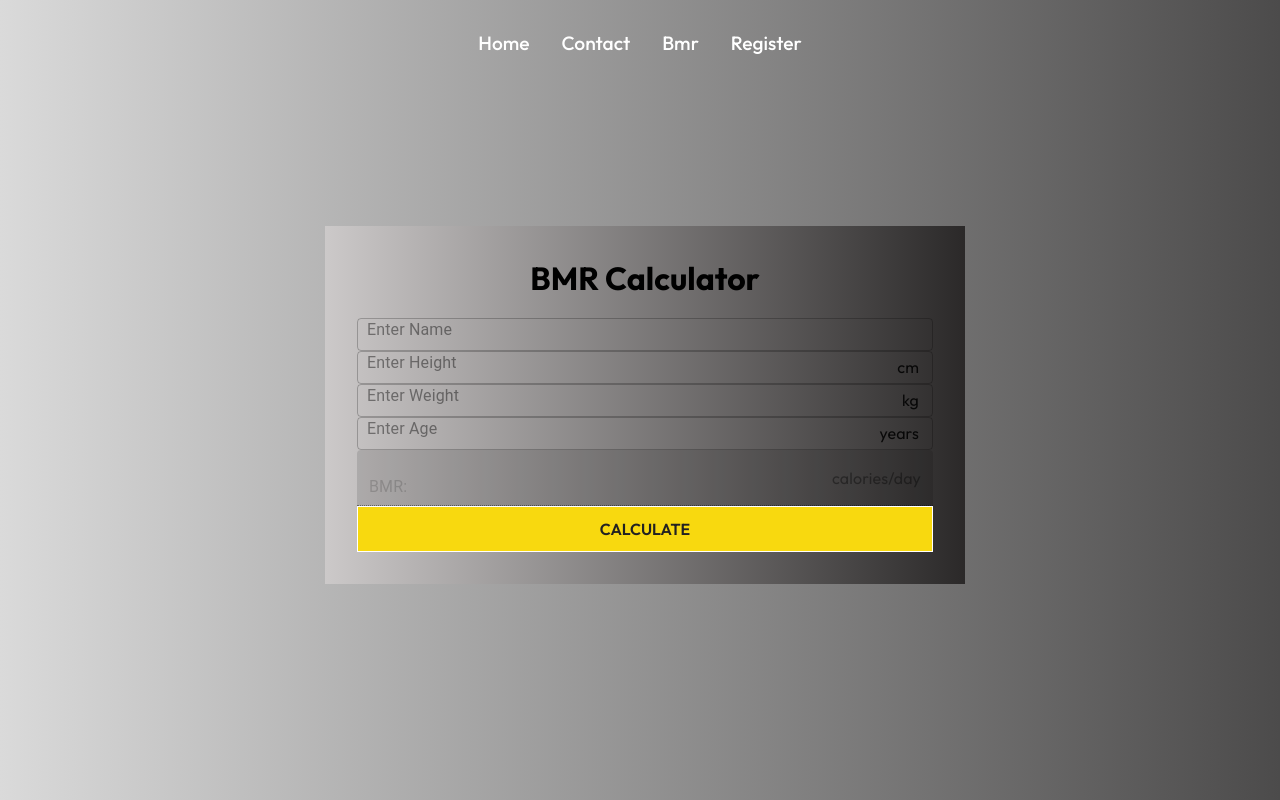
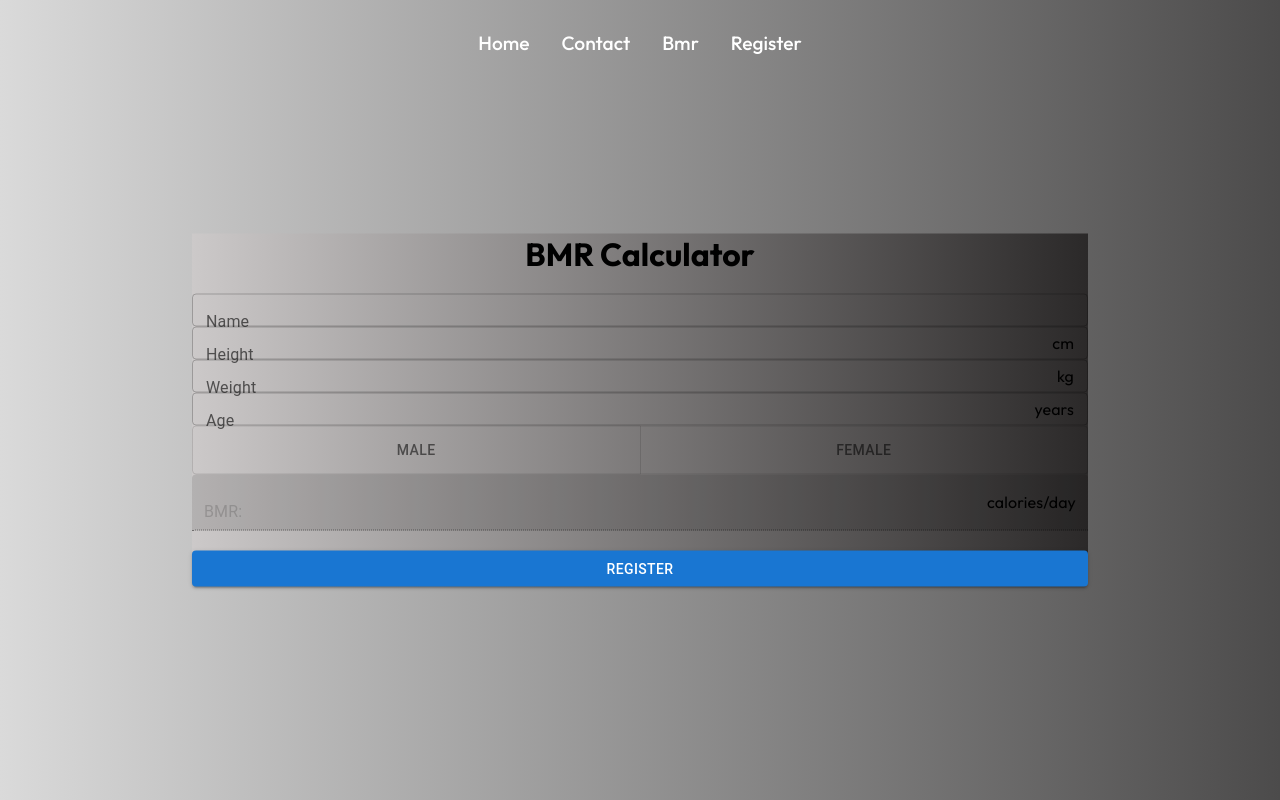
Before and after one commit to Uddeshya-UD/ReactjsProject, a React (Create React App) app: page /Bmr in a window 1280 px wide. Shown: the top 800 px of the page. Built offline with nearby package versions, Linux system fonts and the light colour scheme.

Commit message:
fixed some bugs

```diff
--- a/src/components/BmrCalculator.js
+++ b/src/components/BmrCalculator.js
@@ -1,8 +1,8 @@
 import React, { useState } from 'react';
 import TextField from '@mui/material/TextField';
-import {
-  Button,
-} from 'reactstrap';
+import Button from '@mui/material/Button';
+import { ToggleButtonGroup, ToggleButton } from '@mui/material';
+
 import './BmrComponentStyles.css'
 
 const BmrCalculator = () => {
@@ -11,23 +11,34 @@ const BmrCalculator = () => {
     const [height, setHeight] = useState('');
     const [weight, setWeight] = useState('');
     const [age, setAge] = useState('');
+    const [gender,setGender] = useState('')
+
+          const handleGenderChange = (event, newGender) => {
+            setGender(newGender);
+          };
 
     const handleClick = (e) => {
       e.preventDefault();
-      const customer = { name, weight, height, age };
+      const customer = { name, weight, height, age , gender };
+      let bmr = 0;
+
+      if(gender == "M"){
+       bmr = 88.362 + 13.397 * weight + 4.799 * height - 5.677 * age;
+      } else {
+         bmr = 447.593 + 9.247 * weight + 3.098 * height - 4.330 * age;
+      }
+
       console.log(customer);
 
-      const bmr = 88.362 + 13.397 * weight + 4.799 * height - 5.677 * age;
-      console.log('bmr: ', bmr);
       var bmrElement = document.getElementById('bmr');
       bmrElement.value = bmr;
     };
 
   return (
-<div class="main">
+<div className="main">
 
             <form
-                className="form"
+                className="Bform"
                 component="form"
                 noValidate
                 autoComplete="off"
@@ -41,6 +52,7 @@ const BmrCalculator = () => {
                     id="form-field"
                     variant="outlined"
                     value={name}
+                    label="Name"
                     onChange={(e) => setName(e.target.value)}
                     fullWidth
                   />
@@ -50,6 +62,7 @@ const BmrCalculator = () => {
                     id="form-field"
                     variant="outlined"
                     value={height}
+                    label="Height"
                     onChange={(e) => setHeight(e.target.value)}
                     fullWidth
                     InputProps={{
@@ -63,6 +76,7 @@ const BmrCalculator = () => {
                     placeholder="Enter Weight"
                     id="form-field"
                     variant="outlined"
+                    label="Weight"
                     value={weight}
                     onChange={(e) => setWeight(e.target.value)}
                     fullWidth
@@ -77,6 +91,7 @@ const BmrCalculator = () => {
                     placeholder="Enter Age"
                     className="textfield-age"
                     id="form-field"
+                    label="Age"
                     variant="outlined"
                     value={age}
                     onChange={(e) => setAge(e.target.value)}
@@ -88,26 +103,40 @@ const BmrCalculator = () => {
                     }}
                   />
 
+        <ToggleButtonGroup
+          value={gender}
+          exclusive
+          onChange={handleGenderChange}
+          aria-label="gender"
+          fullWidth
+        >
+          <ToggleButton value="M">Male</ToggleButton>
+          <ToggleButton value="F">Female</ToggleButton>
+        </ToggleButtonGroup>
+
+
+
         <TextField
   className="textfield-bmr"
   placeholder="BMR: "
   id="bmr"
-                    disabled
   variant="filled"
   fullWidth
+  disabled
   InputProps={{
     endAdornment: (
       <span className="input-adornment">calories/day</span>
-                      ),
+    )
   }}
 />
+
 <Button
-                id = "register-btn"
+                className='btn-light'
                   variant="contained"
                     onClick={handleClick}
                     style={{ top: '20px' }}
                   >
-                    Calculate
+                    Register
                   </Button>
               </form>
         </div>
--- a/src/components/BmrComponentStyles.css
+++ b/src/components/BmrComponentStyles.css
@@ -11,15 +11,14 @@
   background: linear-gradient(to right, rgb(218, 218, 218), rgb(76, 75, 75));
   }
 
-.form {
+.Bform {
     position: absolute;
     top: 50%;
     left: 50%;
     transform: translate(-50%, -50%);
-    width: 50%;
+    width: 70%;
     height: auto; /* Removed fixed height */
     background: linear-gradient(to left, rgb(43, 41, 41), rgb(204, 201, 201));
-    padding: 20px; /* Added padding for better spacing */
     box-sizing: border-box; /* Include padding and border within the width */
   }
 
@@ -34,7 +33,7 @@
     width: 100%;
     box-sizing: border-box; /* Include padding and border within the width */
     max-width: 100%; /* Set maximum width to 100% of the container */
-    padding: 10px; /* Added padding for better spacing */
+    padding: 30px; /* Added padding for better spacing */
     margin-bottom: 10px; /* Adjusted margin for better spacing */
   }
 
@@ -45,5 +44,48 @@
 
 #bmr{
     text-decoration: dashed;
-    color: rgb(107, 29, 29);
+    color: rgb(78, 31, 31);
 }
+
+.input-adornment {
+  color: black; /* Sets the color of the input adornment to black */
+}
+
+.input-placeholder::placeholder {
+  color: black; /* Sets the color of the placeholder text to black */
+}
+
+@media screen and (max-width:640px) {
+
+  .main .Bform .form-heading h1{
+      font-size: 3rem;
+
+  }
+
+
+
+  .Bform {
+    width: 100vw;;
+    text-align: center;
+    margin: 0;
+    background: linear-gradient(to right, rgb(218, 218, 218), rgb(76, 75, 75));
+    padding: 0;
+    border: 1px;
+    border-style: initial;
+
+  }
+
+  .bmr{
+    text-align: center;
+  }
+
+  .input-adornment {
+    font-size: 0.8rem; /* Sets the color of the input adornment to black */
+  }
+
+  .Register .Bform p {
+      font-size: 1.4rem;
+
+  }
+
+}
--- a/src/components/Contact.js
+++ b/src/components/Contact.js
@@ -1,6 +1,8 @@
 import React from 'react';
 import { useForm, ValidationError } from '@formspree/react';
 import './ContactStyles.css'
+import Button from '@mui/material/Button';
+
 
 const Contact = () => {
 
@@ -12,8 +14,8 @@ const Contact = () => {
 
 
   return (
-    <div className='main'>
-      <form className="form" onSubmit={handleSubmit}>
+    <div className='mainclass'>
+      <form className="Cform" component="form" onSubmit={handleSubmit}>
       <h1 className="form-heading">Contact Us !</h1>
 
          <label htmlFor="name">
@@ -54,9 +56,14 @@ const Contact = () => {
         field="message"
         errors={state.errors}
       />
-      <button className="btn-light" type="submit" disabled={state.submitting}>
-        Submit
-      </button>
+
+
+              <Button
+                className='btn-light'
+                  variant="contained"
+                    style={{ top: '20px' }} disabled={state.submitting}>
+                    Register
+                  </Button>
     </form>
     </div>
   );
--- a/src/components/ContactStyles.css
+++ b/src/components/ContactStyles.css
@@ -4,27 +4,24 @@
     /* background: linear-gradient(to right, rgb(218, 218, 218), rgb(5, 5, 5)); */
 
 
-    .main{
+    .mainclass{
         width: 100%;
         height: 100vh;
         position:relative;
         background: linear-gradient(to right, rgb(218, 218, 218), rgb(76, 75, 75));
         }
 
-      .form {
+    .Cform {
           position: absolute;
           top: 50%;
           left: 50%;
           transform: translate(-50%, -50%);
-          width: 50%;
+          width: 70%;
           height: auto; /* Removed fixed height */
           background: linear-gradient(to left, rgb(43, 41, 41), rgb(204, 201, 201));
-          padding: 20px; /* Added padding for better spacing */
           box-sizing: border-box; /* Include padding and border within the width */
           display: flex;
           flex-direction: column;
-          padding: 2rem;
-          margin: 5px 5px;
         }
 
         #form-heading {
@@ -57,7 +54,22 @@
         height: 70px;
       }
 
-      .btn-light:hover{
-       color: black;
 
-      }
+      @media screen and (max-width:640px) {
+
+        .Cform {
+            width: 100vw;;
+            text-align: center;
+            margin: 0;
+            background: linear-gradient(to right, rgb(218, 218, 218), rgb(76, 75, 75));
+            padding: 5px;
+            border: 1px;
+            border-style: initial;
+        }
+
+
+        .main .Cform p {
+            font-size: 1.4rem;
+
+        }
+    }
--- a/src/components/RegisterF.js
+++ b/src/components/RegisterF.js
@@ -1,6 +1,7 @@
 import React, { useState } from 'react';
 import TextField from '@mui/material/TextField';
 import Button from '@mui/material/Button';
+import { ToggleButtonGroup, ToggleButton } from '@mui/material';
 import FormControl from '@mui/material/FormControl';
 import './RegisterFormStyle.css'
 
@@ -11,6 +12,11 @@ const RegisterForm = () => {
   const [age, setAge] = useState();
   const [gender, setGender] = useState('');
   const [email, setEmail] = useState('');
+
+  const handleGenderChange = (event, newGender) => {
+    setGender(newGender);
+  };
+
 
   const handleClick = (e) => {
     e.preventDefault();
@@ -35,7 +41,7 @@ const RegisterForm = () => {
 
   return (
     <><div className="register">
-      <form className="form" component="form" noValidate autoComplete="off">
+      <form className="Rform" component="form" noValidate autoComplete="off">
         <h1 className="form-heading">Registration</h1>
 
         <FormControl fullWidth>
@@ -75,15 +81,17 @@ const RegisterForm = () => {
             onChange={(e) => setAge(parseInt(e.target.value))} />
         </FormControl>
 
-        <FormControl fullWidth>
-          <TextField
-            id="gender"
-            label="Gender"
-            placeholder="Enter Gender"
-            variant="outlined"
+        <ToggleButtonGroup
           value={gender}
-            onChange={(e) => setGender(e.target.value)} />
-        </FormControl>
+          exclusive
+          onChange={handleGenderChange}
+          aria-label="gender"
+          fullWidth
+        >
+          <ToggleButton value="M">Male</ToggleButton>
+          <ToggleButton value="F">Female</ToggleButton>
+        </ToggleButtonGroup>
+
 
         <FormControl fullWidth>
           <TextField
@@ -96,10 +104,10 @@ const RegisterForm = () => {
         </FormControl>
 
         <Button
-          id="register-btn"
+                className='btn-light'
                   variant="contained"
                     onClick={handleClick}
-          style={{ marginTop: '20px' }}
+                    style={{ top: '20px' }}
                   >
                     Register
                   </Button>
--- a/src/components/RegisterFormStyle.css
+++ b/src/components/RegisterFormStyle.css
@@ -6,11 +6,20 @@
   background: linear-gradient(to right, rgb(218, 218, 218), rgb(76, 75, 75));
   }
 
-  .form {
+  .Rform {
+    position: absolute;
     top: 50%;
     left: 50%;
-    text-align: center;
+    transform: translate(-50%, -50%);
+    width: 70%;
+    justify-content: center;
+    height: auto; /* Removed fixed height */
+    background: linear-gradient(to left, rgb(43, 41, 41), rgb(204, 201, 201));
+    box-sizing: border-box; /* Include padding and border within the width */
+
+
   }
+
 
   .form-heading {
     text-align: center;
@@ -24,6 +33,8 @@
     position: relative;
   }
 
+
+
   button {
     width: 100%;
   }
@@ -32,3 +43,22 @@
     color: red;
     margin-top: 10px;
   }
+
+  @media screen and (max-width:640px) {
+
+    .Rform {
+      width: 100vw;;
+      text-align: center;
+      margin: 0;
+      background: linear-gradient(to right, rgb(218, 218, 218), rgb(76, 75, 75));
+      padding: 0;
+      border: 1px;
+      border-style: initial;
+    }
+
+    .register .Rform h1{
+        font-size: 1.2rem;
+    }
+
+
+}
--- a/src/index.css
+++ b/src/index.css
@@ -41,7 +41,7 @@ ul{
   border: 1px solid #fff;
   font-weight: 600;
   cursor: pointer;
-  padding: 12px 32px;
+  padding: 20px 32px;
   font-size: 1rem;
   text-transform: uppercase;
 }
```
Lines whose indentation alone changed are shown as unchanged.
